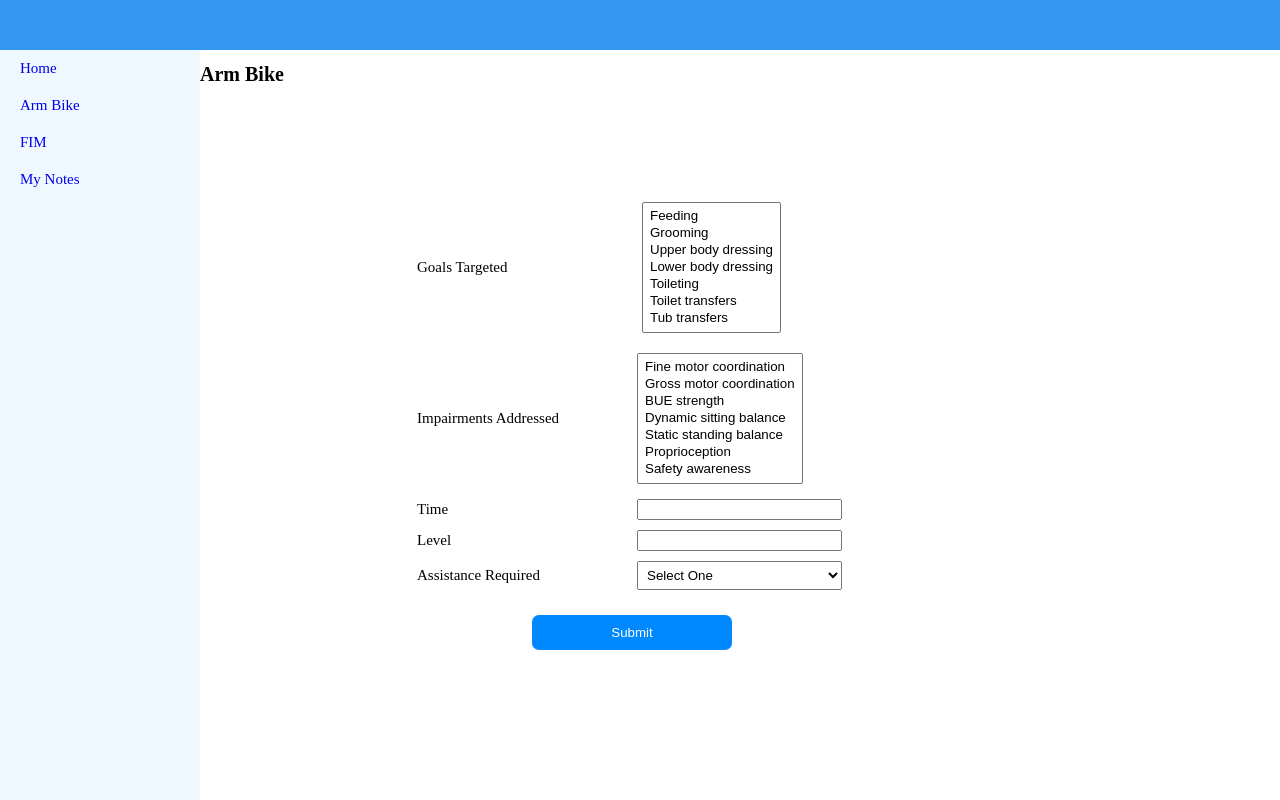
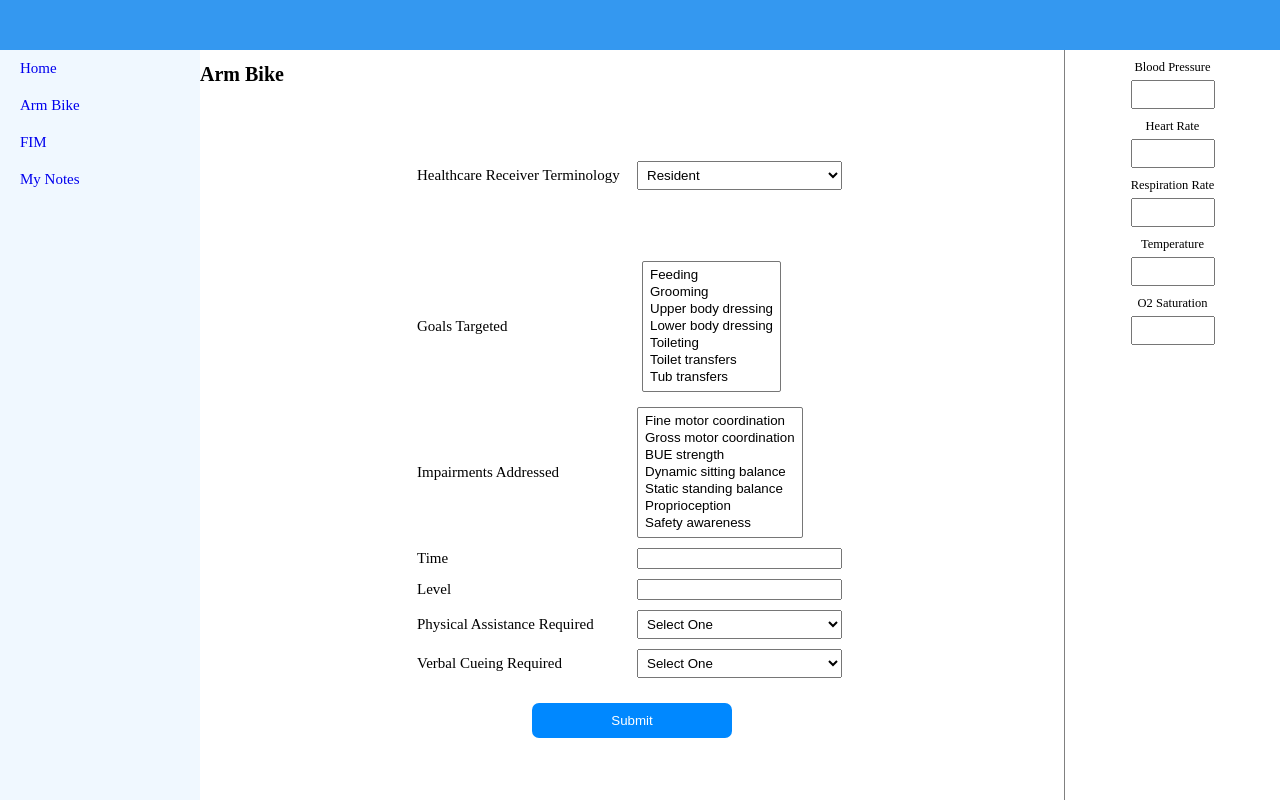
Before and after one commit to adorgan/soap-note, a React (Create React App) app in the folder client/: page /arm-bike in a window 1280 px wide. Built offline with nearby package versions, Linux system fonts and the light colour scheme.

Commit message:
added initial Patient, Vitals, and  VerbalCues components and styling

```diff
--- a/client/src/App.css
+++ b/client/src/App.css
@@ -119,7 +119,7 @@ ul {
 }
 
 .header{
-    grid-column: 1 / 7;
+    grid-column: 1 / 8;
     grid-row: 1 / 1;
     background-color: #3498f0;
 }
@@ -191,13 +191,36 @@ ul {
     font-size: 1.5rem;
 }
 
+.right-sidebar{
+    grid-column-start: 6;
+    grid-row: 2 / 7;
+    border-left: 1px solid grey;
+}
+
+
+.vitals-label{
+    display: block;
+    padding: 1rem 0 .5rem 0;
+    text-align: center;
+    font-size: 1.25rem;
+}
+
+.vitals-input{
+    display: block;
+    width: 7rem;
+    padding: .5rem;
+        margin-left: auto;
+    margin-right: auto;
+}
+
 .wrapper{
     display: grid;
-    grid-template-columns: 1fr 1fr;
+    grid-template-columns: 1fr;
     grid-template-rows: 1fr;
     grid-column-start: 2;
     grid-column-end: 6;
     grid-row: 2 / 6;
+
 }
 
 /* IDs */
--- a/client/src/components/ArmBike.js
+++ b/client/src/components/ArmBike.js
@@ -3,6 +3,9 @@ import Goals from "./Goals";
 import NumberInput from "./NumberInput";
 import FimScore from "./FimScore";
 import Impairments from "./Impairments";
+import Vitals from "./Vitals";
+import VerbalCues from "./VerbalCues";
+import Patient from "./Patient";
 
 async function postData(url = "", data = {}) {
     // Default options are marked with *
@@ -43,11 +46,13 @@ const impairments = [
 ];
 
 const defaultState = {
+    patient: "resident",
     goals: [],
     impairments: [],
     arm_bike_level: "",
     arm_bike_time: "",
     fim_arm_bike: "",
+    verbal_cueing: "",
 };
 const formReducer = (state, event) => {
     if (event.reset) {
@@ -88,8 +93,8 @@ function ArmBike() {
 
     const handleImpairmentsChange = (event) => {
         // parse selected impairments in dropdown and add to array
-        var selectedImpairments = document.getElementById("impairments")
-            .selectedOptions;
+        var selectedImpairments =
+            document.getElementById("impairments").selectedOptions;
         var impairmentsArray = [];
         for (let impairment of selectedImpairments) {
             impairmentsArray.push(impairment.value);
@@ -115,6 +120,11 @@ function ArmBike() {
                 <h1>Arm Bike</h1>
                 <form onSubmit={handleSubmit}>
                     <fieldset>
+                        <Patient
+                            id="patient"
+                            name="patient"
+                            handleChange={handleChange}
+                        />
                         <Goals
                             label="Goals Targeted"
                             name="goals"
@@ -150,11 +160,17 @@ function ArmBike() {
                             handleChange={handleChange}
                         />
                         <FimScore
-                            label="Assistance Required"
+                            label="Physical Assistance Required"
                             name="fim_arm_bike"
                             id="fim_arm_bike"
                             handleChange={handleChange}
                             value={formData.fim_arm_bike}
+                        />
+                        <VerbalCues
+                            label="Verbal Cueing Required"
+                            name="verbal_cueing"
+                            id="verbal_cueing"
+                            handleChange={handleChange}
                         />
                     </fieldset>
                     <div className="div-submit-btn">
@@ -163,9 +179,13 @@ function ArmBike() {
                         </button>
                     </div>
                 </form>
+
                 {showGoalBlurb && (
-                    <div contentEditable="true" id="goal_blurb"></div>
+                    <div className="narrative_blurb"contentEditable="true" id="goal_blurb"></div>
                 )}
+            </div>
+            <div className="right-sidebar">
+                <Vitals />
             </div>
         </>
     );
--- /dev/null
+++ b/client/src/components/Patient.js
@@ -0,0 +1,16 @@
+export default function Patient({name, id, handleChange}) {
+    return (
+        <>
+            <label className="form-label" htmlFor={id}>
+                Healthcare Receiver Terminology
+            </label>
+            <div className="div-select">
+                <select name={name} id={id} onChange={handleChange}>
+                    <option value="resident">Resident</option>
+                    <option value="patient">Patient</option>
+                    <option value="client">Client</option>
+                </select>
+            </div>
+        </>
+    );
+}
--- /dev/null
+++ b/client/src/components/VerbalCues.js
@@ -0,0 +1,18 @@
+export default function VerbalCues({name, label, id, handleChange}) {
+    return (
+        <>
+            <label className="form-label" htmlFor={id}>
+                {label}
+            </label>
+            <div className="div-select">
+                <select name={name} id={id} onChange={handleChange} required>
+                    <option value="default">Select One</option>
+                    <option value="no verbal cueing">No cueing</option>
+                    <option value="minimal verbal cueing">Minimal cueing</option>
+                    <option value="moderate verbal cueing">Moderate cueing</option>
+                    <option value="maximum verbal cueing">Maximum cueing</option>
+                </select>
+            </div>
+        </>
+    );
+}
--- /dev/null
+++ b/client/src/components/Vitals.js
@@ -0,0 +1,41 @@
+// import { useEffect, useState } from "react";
+
+
+export default function Vitals({ title, body, id }) {
+
+
+    return (
+        <>
+            <div className="vitals-container">
+                <label htmlFor="bp" className="vitals-label">
+                    Blood Pressure
+                </label>
+                <input id="bp" className="vitals-input" type="text" />
+
+                <label htmlFor="heart-rate" className="vitals-label">
+                    Heart Rate
+                </label>
+                <input id="heart-rate" className="vitals-input" type="text" />
+
+                <label htmlFor="respiration-rate" className="vitals-label">
+                    Respiration Rate
+                </label>
+                <input
+                    id="respiration-rate"
+                    className="vitals-input"
+                    type="text"
+                />
+
+                <label htmlFor="temperature" className="vitals-label">
+                    Temperature
+                </label>
+                <input id="temperature" className="vitals-input" type="text" />
+
+                <label htmlFor="saturation" className="vitals-label">
+                    O2 Saturation
+                </label>
+                <input id="saturation" className="vitals-input" type="text" />
+            </div>
+        </>
+    );
+}
```
Also changed, not shown: 1 other file (tests, documents, lock files or other folders).
